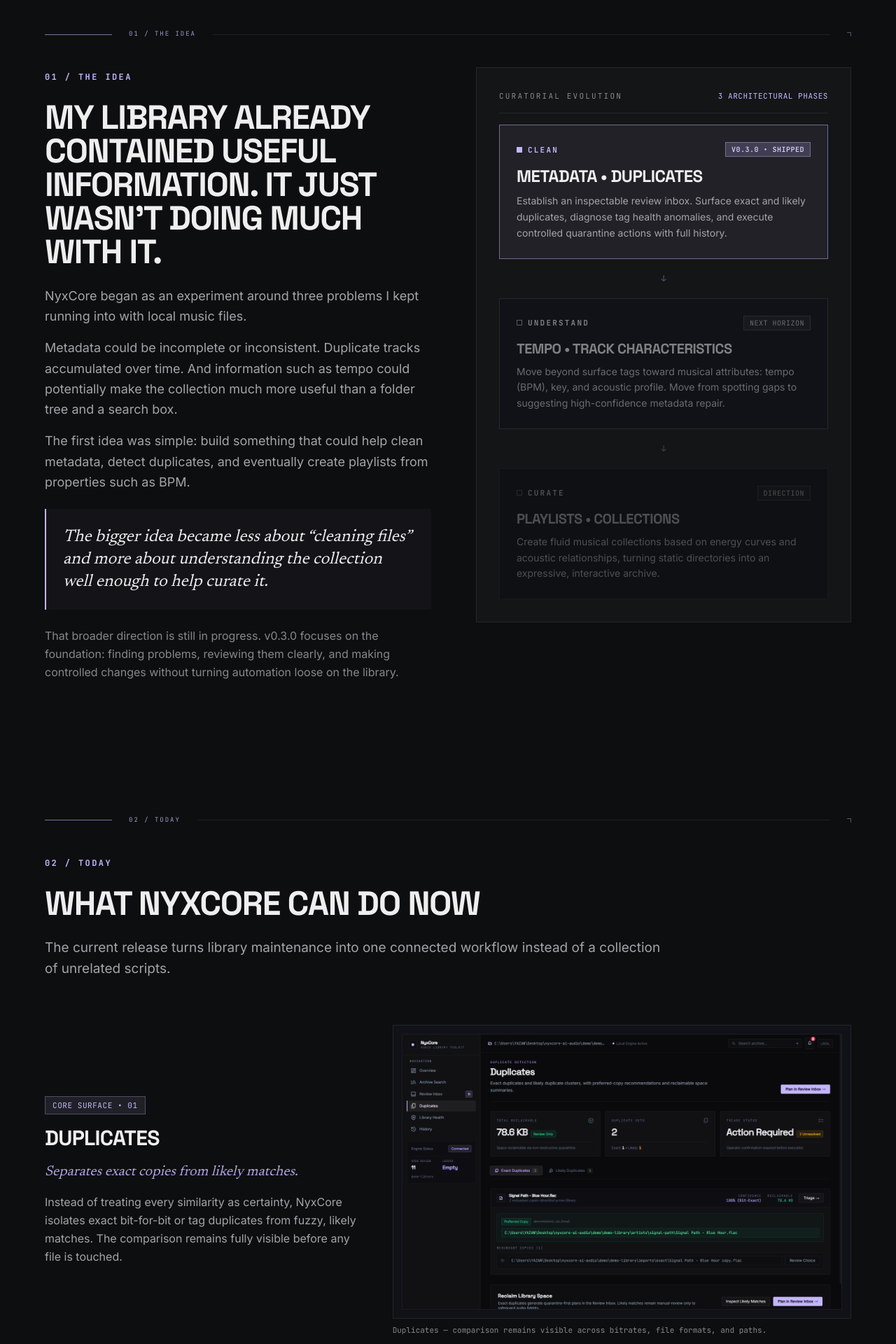
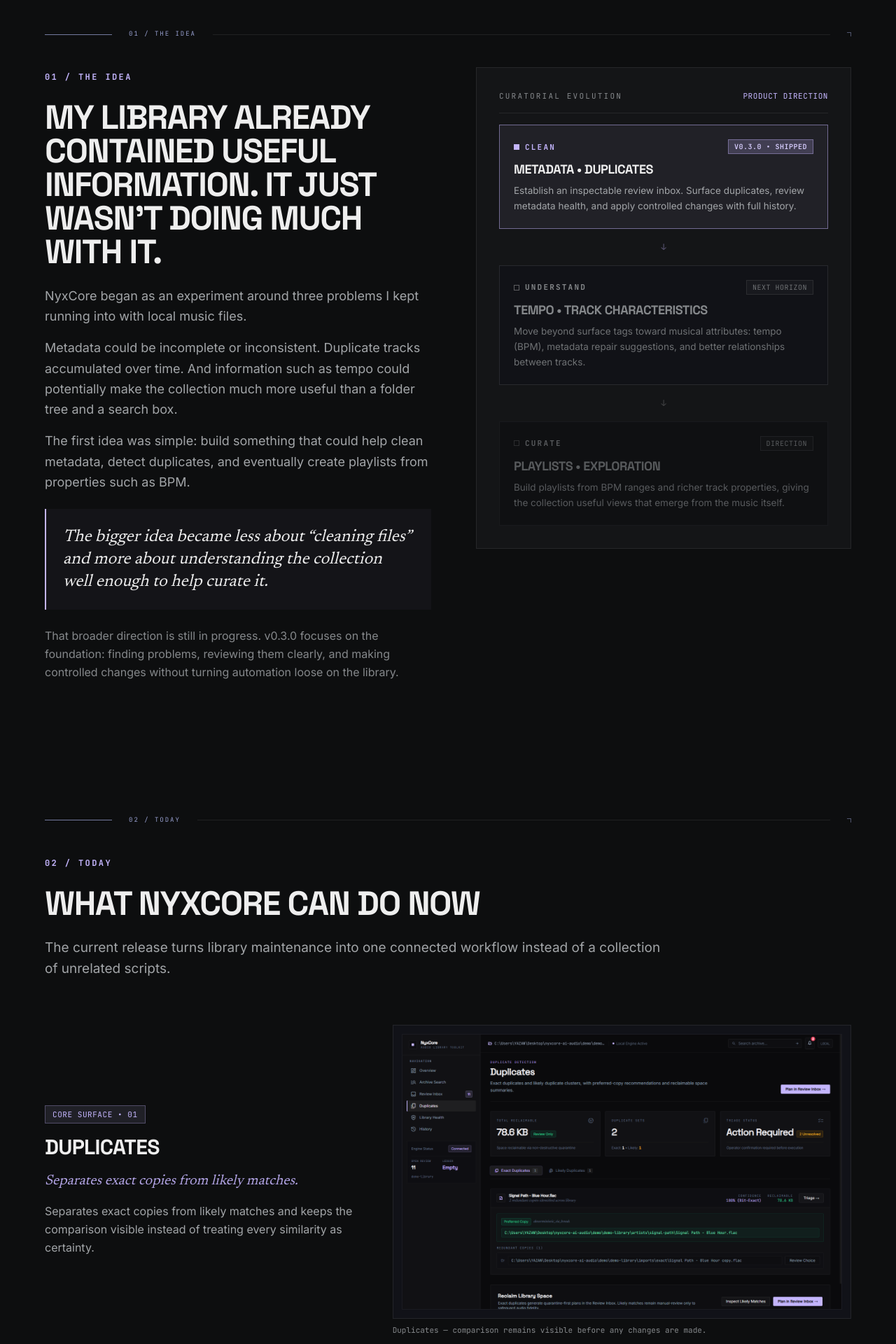
Before and after one commit to DRGYZ/portfolio, a Next.js app: page /work/nyxcore in a window 1280 px wide. Shown: the part 1820-3740 px from the top of the page at 70% size. Built offline with nearby package versions, Linux system fonts and the light colour scheme; no server answers.

Commit message:
fix(nyxcore): apply pre-merge copy, accessibility, and scope corrections

```diff
--- a/components/case-study/nyxcore/NyxCoreCaseStudy.tsx
+++ b/components/case-study/nyxcore/NyxCoreCaseStudy.tsx
@@ -12,72 +12,36 @@
     name: "SCAN",
     subtitle: "Look through the local collection",
     detail: "Read files and metadata from the selected library.",
-    findingLabel: "Source",
-    findingText: "Target directory indexing",
-    evidenceLabel: "Context",
-    evidenceText: "Audio containers, ID3/Vorbis tags, bitrates",
-    actionLabel: "Output",
-    actionText: "Populates uncommitted analysis cache",
   },
   {
     step: "02",
     name: "DETECT",
     subtitle: "Turn problems into findings",
     detail: "Duplicates, missing information, suspicious values, and health issues become reviewable items.",
-    findingLabel: "Finding",
-    findingText: "Potential duplicate: 2 tracks with matching audio tags",
-    evidenceLabel: "Evidence",
-    evidenceText: "Exact duration match, similar bitrate, differing paths",
-    actionLabel: "Next",
-    actionText: "Surfaces into Review Inbox queue",
   },
   {
     step: "03",
     name: "REVIEW",
     subtitle: "See the evidence",
     detail: "Inspect the finding, affected tracks, paths, and relevant context.",
-    findingLabel: "Finding",
-    findingText: "Track comparison side-by-side",
-    evidenceLabel: "Evidence",
-    evidenceText: "FLAC 24-bit 96kHz vs MP3 320kbps in Archives",
-    actionLabel: "Decision",
-    actionText: "Clear view of quality, path, and tag discrepancies",
   },
   {
     step: "04",
     name: "DECIDE",
     subtitle: "Choose what should happen",
     detail: "Ignore it, postpone it, or generate an action.",
-    findingLabel: "Finding",
-    findingText: "Selected duplicate resolution",
-    evidenceLabel: "Evidence",
-    evidenceText: "Keep higher-fidelity FLAC, relocate redundant MP3",
-    actionLabel: "Action",
-    actionText: "Stage action plan without mutating filesystem yet",
   },
   {
     step: "05",
     name: "APPLY",
     subtitle: "Run only the selected operation",
     detail: "No background cleanup mode deciding everything on the user’s behalf.",
-    findingLabel: "Execution",
-    findingText: "Action plan execution modal",
-    evidenceLabel: "Safety",
-    evidenceText: "Non-destructive quarantine move with safety verification",
-    actionLabel: "Commit",
-    actionText: "Atomic batch commit with journal record",
   },
   {
     step: "06",
     name: "HISTORY",
     subtitle: "Keep the result visible",
     detail: "Applied operations remain inspectable afterward.",
-    findingLabel: "Log",
-    findingText: "Batch #08 applied at 14:32",
-    evidenceLabel: "Audit",
-    evidenceText: "1 file quarantined, destination hash verified",
-    actionLabel: "Reversal",
-    actionText: "One-click safe reversal available if file untouched",
   },
 ];
 
@@ -250,13 +214,13 @@
                   Curatorial Evolution
                 </span>
                 <span className="font-mono text-[11px] uppercase tracking-wider text-[#c4b5fd]">
-                  3 Architectural Phases
+                  Product direction
                 </span>
               </div>
 
               {/* Stage 1: CLEAN (Strongest emphasis) */}
-              <div className="relative border border-[#c4b5fd]/50 bg-[#c4b5fd]/[0.07] p-6">
-                <div className="flex items-center justify-between mb-3">
+              <div className="relative border border-[#c4b5fd]/50 bg-[#c4b5fd]/[0.07] p-5">
+                <div className="flex items-center justify-between mb-2">
                   <span className="inline-flex items-center gap-2 font-mono text-[11px] font-bold uppercase tracking-[0.2em] text-[#c4b5fd]">
                     <span className="h-2 w-2 bg-[#c4b5fd]" />
                     CLEAN
@@ -265,22 +229,22 @@
                     v0.3.0 • Shipped
                   </span>
                 </div>
-                <h3 className="font-display text-2xl font-bold uppercase tracking-tight text-primary">
+                <h3 className="font-display text-lg font-bold uppercase tracking-tight text-primary">
                   Metadata • Duplicates
                 </h3>
-                <p className="mt-2 font-sans text-[14px] text-primary-muted leading-relaxed">
-                  Establish an inspectable review inbox. Surface exact and likely duplicates, diagnose tag health anomalies, and execute controlled quarantine actions with full history.
+                <p className="mt-1.5 font-sans text-[13.5px] text-primary-muted leading-relaxed">
+                  Establish an inspectable review inbox. Surface duplicates, review metadata health, and apply controlled changes with full history.
                 </p>
               </div>
 
               {/* Connector */}
-              <div className="flex items-center justify-center py-1 text-[#c4b5fd]/40 font-mono text-xs">
+              <div className="flex items-center justify-center py-0.5 text-[#c4b5fd]/40 font-mono text-xs">
                 ↓
               </div>
 
               {/* Stage 2: UNDERSTAND (Medium emphasis / quieter) */}
-              <div className="relative border border-white/[0.12] bg-[#111218]/80 p-6 opacity-75 transition-opacity hover:opacity-100">
-                <div className="flex items-center justify-between mb-3">
+              <div className="relative border border-white/[0.12] bg-[#111218]/80 p-5 opacity-80 transition-opacity hover:opacity-100">
+                <div className="flex items-center justify-between mb-2">
                   <span className="inline-flex items-center gap-2 font-mono text-[11px] font-bold uppercase tracking-[0.2em] text-primary-muted">
                     <span className="h-2 w-2 border border-white/40" />
                     UNDERSTAND
@@ -289,22 +253,22 @@
                     Next Horizon
                   </span>
                 </div>
-                <h3 className="font-display text-xl font-bold uppercase tracking-tight text-primary-muted">
+                <h3 className="font-display text-lg font-bold uppercase tracking-tight text-primary-muted">
                   Tempo • Track Characteristics
                 </h3>
-                <p className="mt-2 font-sans text-[14px] text-primary-subtle leading-relaxed">
-                  Move beyond surface tags toward musical attributes: tempo (BPM), key, and acoustic profile. Move from spotting gaps to suggesting high-confidence metadata repair.
+                <p className="mt-1.5 font-sans text-[13.5px] text-primary-subtle leading-relaxed">
+                  Move beyond surface tags toward musical attributes: tempo (BPM), metadata repair suggestions, and better relationships between tracks.
                 </p>
               </div>
 
               {/* Connector */}
-              <div className="flex items-center justify-center py-1 text-white/20 font-mono text-xs">
+              <div className="flex items-center justify-center py-0.5 text-white/20 font-mono text-xs">
                 ↓
               </div>
 
               {/* Stage 3: CURATE (Quietest / future-facing) */}
-              <div className="relative border border-white/[0.07] bg-[#0c0d10] p-6 opacity-50 transition-opacity hover:opacity-85">
-                <div className="flex items-center justify-between mb-3">
+              <div className="relative border border-white/[0.07] bg-[#0c0d10] p-5 opacity-60 transition-opacity hover:opacity-85">
+                <div className="flex items-center justify-between mb-2">
                   <span className="inline-flex items-center gap-2 font-mono text-[11px] font-bold uppercase tracking-[0.2em] text-primary-subtle">
                     <span className="h-2 w-2 border border-white/20" />
                     CURATE
@@ -313,11 +277,11 @@
                     Direction
                   </span>
                 </div>
-                <h3 className="font-display text-xl font-bold uppercase tracking-tight text-primary-subtle">
-                  Playlists • Collections
+                <h3 className="font-display text-lg font-bold uppercase tracking-tight text-primary-subtle">
+                  Playlists • Exploration
                 </h3>
-                <p className="mt-2 font-sans text-[14px] text-primary-subtle leading-relaxed">
-                  Create fluid musical collections based on energy curves and acoustic relationships, turning static directories into an expressive, interactive archive.
+                <p className="mt-1.5 font-sans text-[13.5px] text-primary-subtle leading-relaxed">
+                  Build playlists from BPM ranges and richer track properties, giving the collection useful views that emerge from the music itself.
                 </p>
               </div>
             </div>
@@ -358,7 +322,7 @@
                 Separates exact copies from likely matches.
               </p>
               <p className="font-sans text-[15px] leading-relaxed text-primary-muted sm:text-[16px]">
-                Instead of treating every similarity as certainty, NyxCore isolates exact bit-for-bit or tag duplicates from fuzzy, likely matches. The comparison remains fully visible before any file is touched.
+                Separates exact copies from likely matches and keeps the comparison visible instead of treating every similarity as certainty.
               </p>
             </div>
 
@@ -374,7 +338,7 @@
                 />
               </div>
               <p className="mt-2 font-mono text-[11px] text-primary-subtle">
-                Duplicates — comparison remains visible across bitrates, file formats, and paths.
+                Duplicates — comparison remains visible before any changes are made.
               </p>
             </div>
           </div>
@@ -393,7 +357,7 @@
                 />
               </div>
               <p className="mt-2 font-mono text-[11px] text-primary-subtle">
-                Library Health — diagnostic overview of metadata anomalies across the collection.
+                Library Health — diagnostic overview of metadata findings across the collection.
               </p>
             </div>
 
@@ -408,7 +372,7 @@
                 Surfaces missing metadata and suspicious values.
               </p>
               <p className="font-sans text-[15px] leading-relaxed text-primary-muted sm:text-[16px]">
-                A collection-wide audit identifies missing tags, suspicious values, artwork gaps, and encoding anomalies without altering the underlying audio files.
+                A collection-wide audit identifies missing metadata, suspicious values, artwork gaps, and quality-related findings without altering the underlying audio files.
               </p>
             </div>
           </div>
@@ -453,7 +417,7 @@
                 History
               </h3>
               <p className="font-sans text-[15px] leading-relaxed text-primary-muted">
-                Keeps applied operations visible afterward, including the actions that can still be safely reversed. The journal preserves operation parameters and target verification.
+                Keeps applied operations visible afterward. Supported reversal remains available when the recorded filesystem state still matches.
               </p>
               <div className="border border-white/[0.06] bg-[#0d0e0f] p-2">
                 <img
@@ -525,8 +489,9 @@
                 <button
                   key={step.name}
                   type="button"
+                  aria-pressed={isActive}
                   onClick={() => setActiveStepIndex(idx)}
-                  className={`relative text-left p-4 transition-all ${
+                  className={`relative text-left p-4 transition-all focus-visible:outline focus-visible:outline-2 focus-visible:outline-offset-2 focus-visible:outline-[#c4b5fd] ${
                     isActive
                       ? "border border-[#c4b5fd] bg-[#c4b5fd]/15 text-primary shadow-sm"
                       : "border border-white/[0.08] bg-[#111218] text-primary-muted hover:border-white/20 hover:text-primary"
@@ -549,42 +514,22 @@
             })}
           </div>
 
-          {/* Stage Detail Panel & Finding/Evidence/Action Breakdown */}
-          <div className="mt-8 grid gap-8 lg:grid-cols-12 lg:items-center border-t border-white/[0.08] pt-8">
-            <div className="space-y-6 lg:col-span-5">
-              <div>
+          {/* Stage Detail Panel */}
+          <div
+            role="region"
+            aria-label="Workflow stage detail"
+            className="mt-8 grid gap-8 lg:grid-cols-12 lg:items-center border-t border-white/[0.08] pt-8"
+          >
+            <div className="space-y-4 lg:col-span-5">
               <span className="font-mono text-[11px] uppercase tracking-[0.2em] text-[#c4b5fd]">
                 Stage {activeStep.step} • {activeStep.name}
               </span>
-                <h3 className="mt-1 font-display text-2xl font-bold uppercase text-primary">
+              <h3 className="font-display text-2xl font-bold uppercase text-primary sm:text-3xl">
                 {activeStep.subtitle}
               </h3>
-                <p className="mt-2 font-sans text-[15px] leading-relaxed text-primary-muted">
+              <p className="font-sans text-[15px] leading-relaxed text-primary-muted sm:text-[16px]">
                 {activeStep.detail}
               </p>
-              </div>
-
-              {/* 3-Pillar Annotation: Finding / Evidence / Action */}
-              <div className="space-y-3 font-mono text-[12px]">
-                <div className="border-l-2 border-[#c4b5fd] bg-[#111218] px-3.5 py-2.5">
-                  <span className="text-[10px] uppercase tracking-wider text-[#c4b5fd] block">
-                    {activeStep.findingLabel}
-                  </span>
-                  <span className="text-primary mt-0.5 block">{activeStep.findingText}</span>
-                </div>
-                <div className="border-l-2 border-white/30 bg-[#111218] px-3.5 py-2.5">
-                  <span className="text-[10px] uppercase tracking-wider text-primary-subtle block">
-                    {activeStep.evidenceLabel}
-                  </span>
-                  <span className="text-primary-muted mt-0.5 block">{activeStep.evidenceText}</span>
-                </div>
-                <div className="border-l-2 border-accent/40 bg-[#111218] px-3.5 py-2.5">
-                  <span className="text-[10px] uppercase tracking-wider text-accent block">
-                    {activeStep.actionLabel}
-                  </span>
-                  <span className="text-primary-muted mt-0.5 block">{activeStep.actionText}</span>
-                </div>
-              </div>
             </div>
 
             {/* Supporting Screenshot Crop (Tablet Review Inbox view) */}
@@ -665,7 +610,7 @@
                   04 • Reverse only when safe
                 </span>
                 <p className="font-sans text-[14px] text-primary-muted leading-relaxed">
-                  Supported reversals verify that the underlying file still matches the state NyxCore expects.
+                  Supported reversal remains available when the recorded filesystem state still matches.
                 </p>
               </div>
             </div>
@@ -804,7 +749,7 @@
 
                   <div>
                     <h4 className="font-mono text-[13px] font-bold uppercase tracking-wider text-primary-muted">
-                      Tempo &amp; audio characteristics
+                      Tempo &amp; track characteristics
                     </h4>
                     <p className="mt-1 font-sans text-[14px] text-primary-subtle">
                       Make properties such as BPM useful inside the library rather than treating them as isolated technical metadata.
@@ -823,7 +768,7 @@
               </div>
 
               <div className="mt-8 border-t border-white/[0.08] pt-4 font-mono text-[11px] text-primary-subtle leading-relaxed">
-                Future horizon: contextual repair and acoustic properties.
+                Future horizon: metadata repair and broader track characteristics.
               </div>
             </div>
 
@@ -870,7 +815,7 @@
               </div>
 
               <div className="mt-8 border-t border-white/[0.06] pt-4 font-mono text-[11px] text-primary-subtle/70 leading-relaxed">
-                Future horizon: curation workflows emerging from audio understanding.
+                Future horizon: curation workflows emerging from track properties and BPM ranges.
               </div>
             </div>
           </div>
@@ -1014,7 +959,7 @@
         </div>
 
         <div className="mt-16 flex flex-col justify-between gap-4 border-t border-white/[0.06] pt-8 font-mono text-[10px] uppercase tracking-[0.15em] text-primary-subtle sm:flex-row sm:items-center">
-          <span>Yazan Khaled — Front-end Developer &amp; Creative Technologist</span>
+          <span>Yazan Khaled — Front-end Developer</span>
           <span>Paris, France • 2026</span>
         </div>
       </section>
```
Lines whose indentation alone changed are shown as unchanged.
